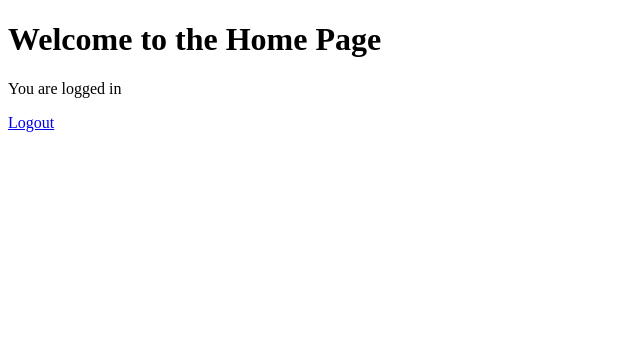
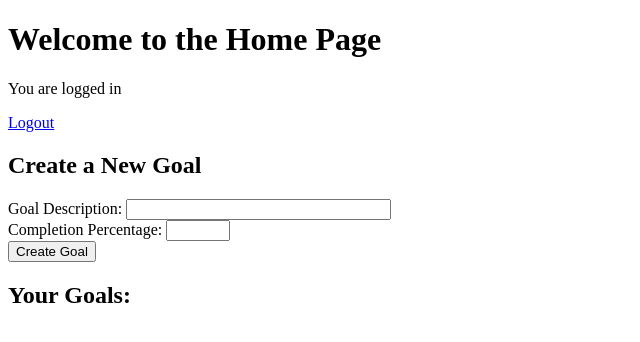
Before and after one commit to tautminas/goals-minder, a Flask app: page / in a window 1280 px wide. Shown: the top 342 px of the page, without its empty margins (0-640 px from the left). Run offline with Flask 3, Linux system fonts and the light colour scheme; the visitor is signed in with stand-in values (Sample User, id 1).

Commit message:
Add possibility to create goals

```diff
--- a/main.py
+++ b/main.py
@@ -1,8 +1,8 @@
-from flask import Flask, render_template, redirect, url_for, flash, session
+from flask import Flask, render_template, redirect, url_for, flash, session, request
 from flask_sqlalchemy import SQLAlchemy
 from sqlalchemy import inspect
 from flask_wtf import FlaskForm
-from wtforms import StringField, PasswordField
+from wtforms import StringField, PasswordField, IntegerField, validators
 from wtforms.validators import DataRequired, Email
 import os
 
@@ -18,6 +18,17 @@ class User(db.Model):
     surname = db.Column(db.String(80), nullable=False)
     email = db.Column(db.String(120), unique=True, nullable=False)
     password = db.Column(db.String(128), nullable=False)
+
+    goals = db.relationship('Goal', back_populates='user')
+
+
+class Goal(db.Model):
+    id = db.Column(db.Integer, primary_key=True)
+    description = db.Column(db.String(255), nullable=False)
+    completion_percentage = db.Column(db.Integer, nullable=False, default=0)
+    user_id = db.Column(db.Integer, db.ForeignKey('user.id'), nullable=False)
+
+    user = db.relationship('User', back_populates='goals')
 
 
 with app.app_context():
@@ -36,6 +47,14 @@ class RegistrationForm(FlaskForm):
 class LoginForm(FlaskForm):
     email = StringField('Email', validators=[DataRequired(), Email()])
     password = PasswordField('Password', validators=[DataRequired()])
+
+
+class GoalForm(FlaskForm):
+    description = StringField('Goal Description', validators=[validators.DataRequired()])
+    completion_percentage = IntegerField('Completion Percentage', validators=[
+        validators.DataRequired(),
+        validators.NumberRange(min=0, max=100, message='Completion percentage must be between 0 and 100.')
+    ])
 
 
 @app.route('/register', methods=['GET', 'POST'])
@@ -65,7 +84,22 @@ def register():
 @app.route("/", methods=['GET', 'POST'])
 def index():
     if 'user_id' in session:
-        return render_template("index_logged_in.html")
+        form = GoalForm(request.form)
+        if form.validate_on_submit():
+            description = form.description.data
+            completion_percentage = form.completion_percentage.data
+
+            user = User.query.get(session['user_id'])
+            if user:
+                goal = Goal(description=description, completion_percentage=completion_percentage, user=user)
+                db.session.add(goal)
+                db.session.commit()
+
+                flash('Goal created successfully!', 'success')
+                return redirect(url_for('index'))
+        user = User.query.get(session['user_id'])
+
+        return render_template("index_logged_in.html", form=form, user=user)
     else:
         form = LoginForm()
         if form.validate_on_submit():
--- a/templates/index_logged_in.html
+++ b/templates/index_logged_in.html
@@ -9,5 +9,28 @@
     <h1>Welcome to the Home Page</h1>
     <p>You are logged in</p>
     <a href="{{ url_for('logout') }}">Logout</a>
+
+    <h2>Create a New Goal</h2>
+    <form method="POST" action="{{ url_for('index') }}">
+        {{ form.hidden_tag() }}
+        <div>
+            <label for="description">Goal Description:</label>
+            {{ form.description(size=30) }}
+        </div>
+        <div>
+            <label for="completion_percentage">Completion Percentage:</label>
+            {{ form.completion_percentage(size=3) }}
+        </div>
+        <div>
+            <input type="submit" value="Create Goal">
+        </div>
+    </form>
+
+    <h2>Your Goals:</h2>
+    <ul>
+        {% for goal in user.goals %}
+            <li>{{ goal.description }} - {{ goal.completion_percentage }}% completed</li>
+        {% endfor %}
+    </ul>
 </body>
 </html>
```
